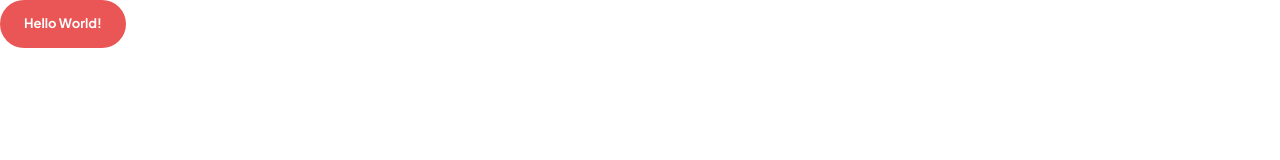
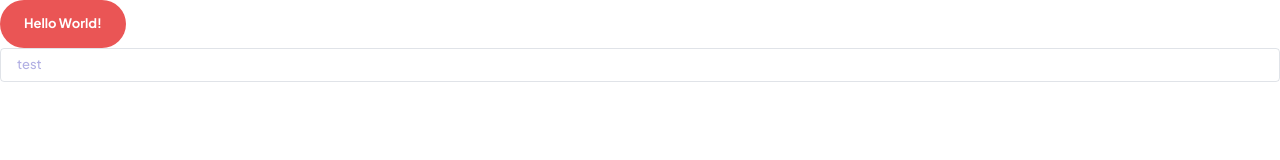
Before and after one commit to OmarKh006/kanban-board, a React (Vite) app: page / in a window 1280 px wide. Shown: the top 160 px of the page. Built offline with nearby package versions, Linux system fonts and the light colour scheme.

Commit message:
text field component

```diff
--- a/package.json
+++ b/package.json
@@ -12,6 +12,7 @@
   "dependencies": {
     "@tailwindcss/vite": "^4.3.2",
     "class-variance-authority": "^0.7.1",
+    "clsx": "^2.1.1",
     "react": "^19.2.7",
     "react-dom": "^19.2.7",
     "tailwindcss": "^4.3.2"
@@ -28,6 +29,8 @@
     "eslint-plugin-react-hooks": "^7.1.1",
     "eslint-plugin-react-refresh": "^0.5.3",
     "globals": "^17.7.0",
+    "prettier": "^3.9.4",
+    "prettier-plugin-tailwindcss": "^0.8.0",
     "vite": "^8.1.1"
   }
 }
--- a/src/App.jsx
+++ b/src/App.jsx
@@ -1,4 +1,5 @@
-import Button from "./components/Button/Button";
+import Button from "./components/Button";
+import TextField from "./components/TextField";
 
 function App() {
   return (
@@ -6,6 +7,7 @@ function App() {
       <Button variant="destructive" size="lg">
         Hello World!
       </Button>
+      <TextField placeholder={"test"} />
     </h1>
   );
 }
--- /dev/null
+++ b/src/components/TextField.jsx
@@ -0,0 +1,36 @@
+import clsx from "clsx";
+
+const TextField = ({
+  placeholder,
+  isInvalid,
+  name,
+  required,
+  defaultValue,
+}) => {
+  return (
+    <div className="relative flex min-w-80 flex-1 items-center">
+      {isInvalid && (
+        <span className="absolute right-4 text-body-l text-red">
+          Can't be empty
+        </span>
+      )}
+
+      <input
+        type="text"
+        name={name}
+        defaultValue={defaultValue}
+        placeholder={placeholder}
+        required={required}
+        className={clsx(
+          "w-full rounded-sm border border-medium-grey/25 py-2 pl-4 text-body-l",
+          {
+            "border-red pr-32": isInvalid,
+            "pr-4": !isInvalid,
+          },
+        )}
+      />
+    </div>
+  );
+};
+
+export default TextField;
```
Also changed, not shown: src/components/Button.jsx (renamed from src/components/Button/Button.jsx), 2 other files (tests, documents, lock files or other folders).
